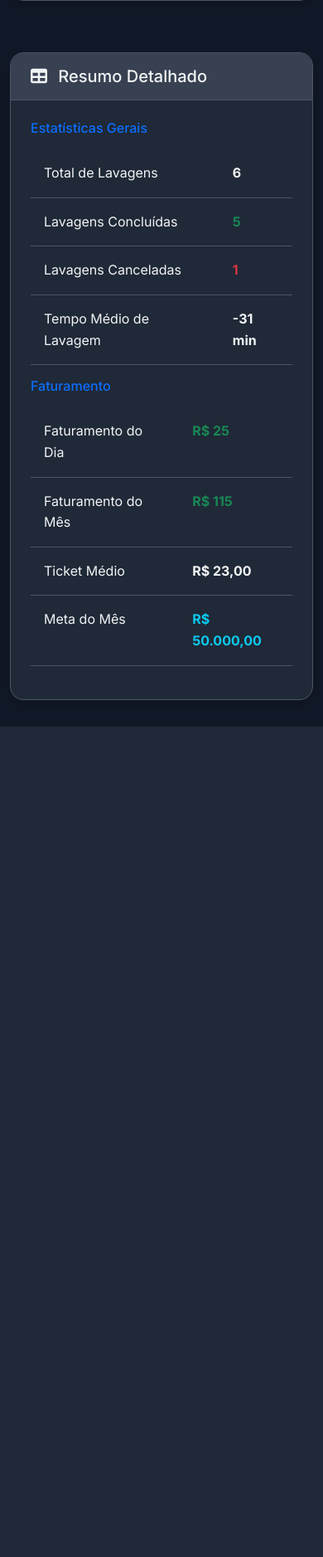
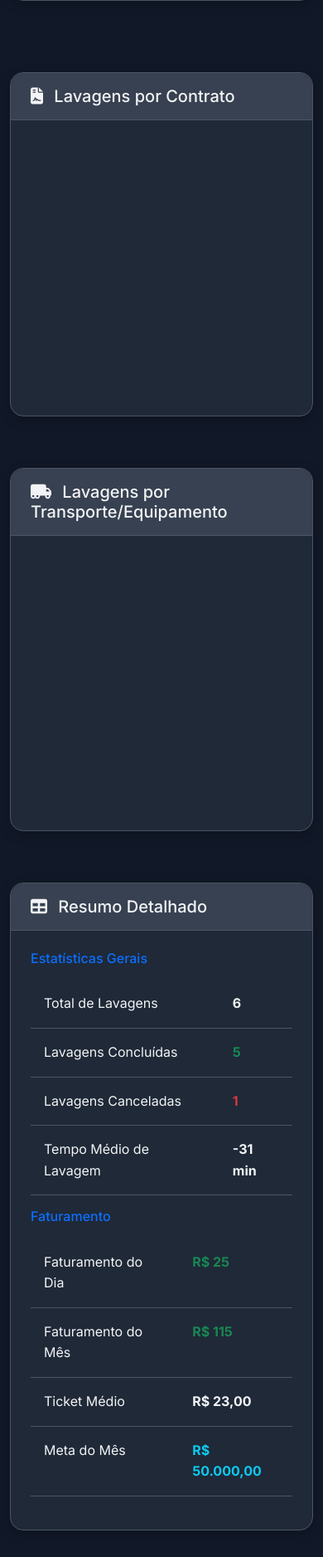
Before and after one commit to Ailer20/lavajato2025, a Django app: page /relatorios/ in a window 390 px wide; the page is wider, and only the part inside the window is pictured. Shown: the part 4469-6346 px from the top of that part at 83% size. Before the commit the page ends 5345 px from the top of that part, so only its background shows below. Run offline with Django 5.2, Linux system fonts and the light colour scheme; a user stored in the database is signed in; data comes from the database, SQL or seed files in the repository.

Commit message:
Corrige a exibição dos gráficos de lavagem por contrato e transporte/equipamento.

```diff
--- a/templates/lavagens/relatorios.html
+++ b/templates/lavagens/relatorios.html
@@ -197,6 +197,40 @@
                 </div>
                 <div class="card-body">
                     <canvas id="graficoMateriais" width="800" height="400"></canvas>
+                </div>
+            </div>
+        </div>
+    </div>
+
+
+
+    <div class="row mb-4">
+        <!-- Gráfico de Lavagens por Contrato -->
+        <div class="col-md-6">
+            <div class="card-custom">
+                <div class="card-header-custom">
+                    <h5 class="mb-0">
+                        <i class="fas fa-file-contract me-2"></i>
+                        Lavagens por Contrato
+                    </h5>
+                </div>
+                <div class="card-body">
+                    <canvas id="graficoContrato" width="400" height="300"></canvas>
+                </div>
+            </div>
+        </div>
+
+        <!-- Gráfico de Lavagens por Transporte/Equipamento -->
+        <div class="col-md-6">
+            <div class="card-custom">
+                <div class="card-header-custom">
+                    <h5 class="mb-0">
+                        <i class="fas fa-truck-moving me-2"></i>
+                        Lavagens por Transporte/Equipamento
+                    </h5>
+                </div>
+                <div class="card-body">
+                    <canvas id="graficoTransporte" width="400" height="300"></canvas>
                 </div>
             </div>
         </div>
@@ -590,6 +624,27 @@
 
 
 
+
+
+
+
+
+
+
+
+
+
+
+
+
+
+
+
+
+
+
+
+
     <div class="row mb-4">
         <!-- Gráfico de Lavagens por Contrato -->
         <div class="col-md-6">
@@ -672,12 +727,7 @@
         }
     }
 });
-</script>
 
-
-
-
-<script>
 // Gráfico de Lavagens por Transporte/Equipamento (Barras Horizontais)
 const ctxTransporte = document.getElementById("graficoTransporte").getContext("2d");
 new Chart(ctxTransporte, {
@@ -687,8 +737,8 @@
         datasets: [{
             label: "Número de Lavagens",
             data: {{ transporte_dados|safe }},
-            backgroundColor: "#6f42c1",
-            borderColor: "#5a32a8",
+            backgroundColor: "#fd7e14",
+            borderColor: "#e85e00",
             borderWidth: 1
         }]
     },
```
